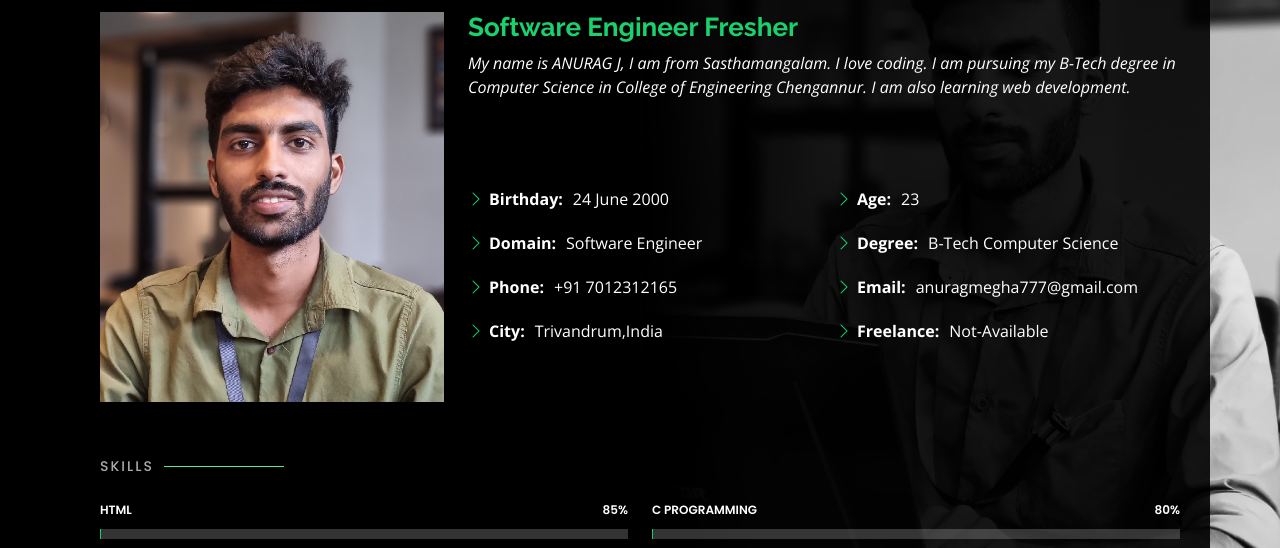
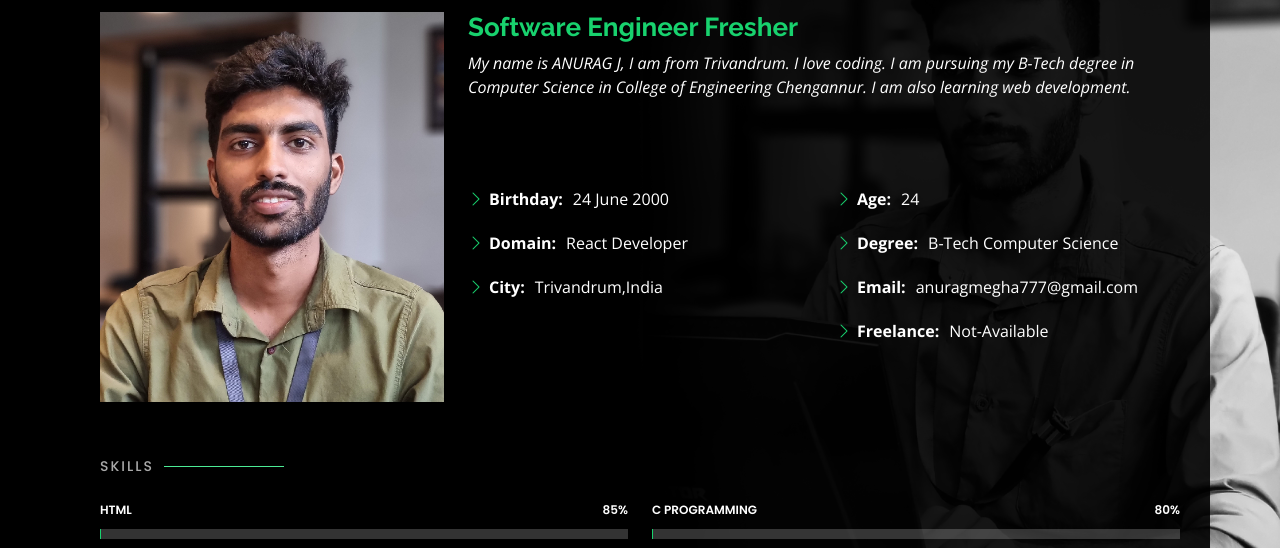
Before and after one commit to anuragmegha/My-Portfolio, a plain HTML site: page index.html in a window 1280 px wide. Both pictures are taken after a click on the link "About". Shown: the part 201-749 px from the top of the page. Drawn offline with nearby package versions, Linux system fonts and the light colour scheme.

Commit message:
minute changes to details

```diff
--- a/index.html
+++ b/index.html
@@ -86,21 +86,21 @@
         <div class="col-lg-8 pt-4 pt-lg-0 content" data-aos="fade-left">
           <h3>Software Engineer Fresher</h3>
           <p class="fst-italic">
-            My name is ANURAG J, I am from Sasthamangalam. I love coding. I am pursuing my B-Tech degree in Computer Science in College of Engineering Chengannur. I am also learning web development.
+            My name is ANURAG J, I am from Trivandrum. I love coding. I am pursuing my B-Tech degree in Computer Science in College of Engineering Chengannur. I am also learning web development.
           </p>
           <br><br><br>
           <div class="row">
             <div class="col-lg-6">
               <ul>
                 <li><i class="bi bi-chevron-right"></i> <strong>Birthday:</strong> <span>24 June 2000</span></li>
-                <li><i class="bi bi-chevron-right"></i> <strong>Domain:</strong> <span>Software Engineer</span></li>
-                <li><i class="bi bi-chevron-right"></i> <strong>Phone:</strong> <span>+91 7012312165</span></li>
+                <li><i class="bi bi-chevron-right"></i> <strong>Domain:</strong> <span>React Developer</span></li>
+                <!-- <li><i class="bi bi-chevron-right"></i> <strong>Phone:</strong> <span>+91 7012312165</span></li> -->
                 <li><i class="bi bi-chevron-right"></i> <strong>City:</strong> <span>Trivandrum,India</span></li>
               </ul>
             </div>
             <div class="col-lg-6">
               <ul>
-                <li><i class="bi bi-chevron-right"></i> <strong>Age:</strong> <span>23</span></li>
+                <li><i class="bi bi-chevron-right"></i> <strong>Age:</strong> <span>24</span></li>
                 <li><i class="bi bi-chevron-right"></i> <strong>Degree:</strong> <span>B-Tech Computer Science</span></li>
                 <li><i class="bi bi-chevron-right"></i> <strong>Email:</strong> <span>anuragmegha777@gmail.com</span></li>
                 <li><i class="bi bi-chevron-right"></i> <strong>Freelance:</strong> <span>Not-Available</span></li>
```
